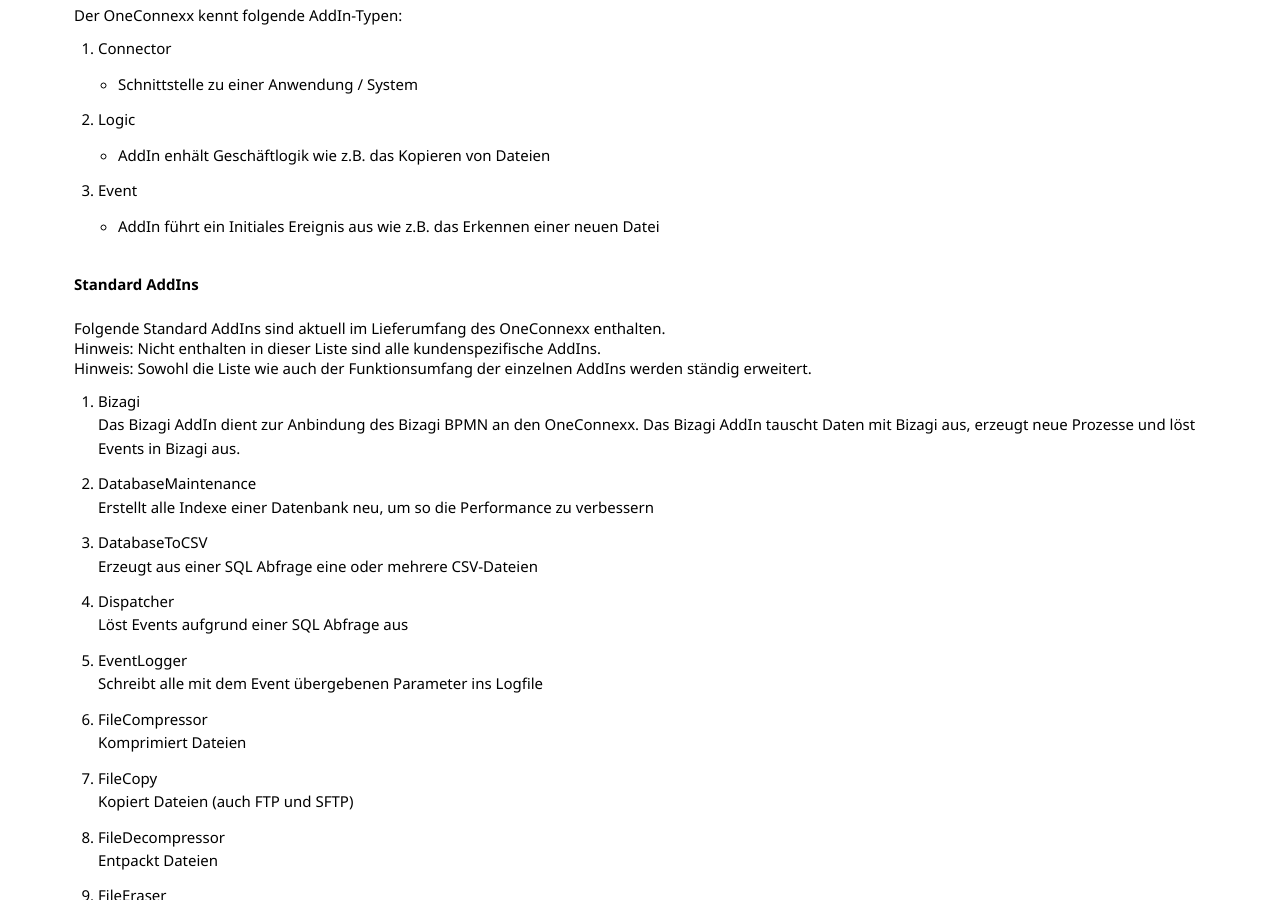
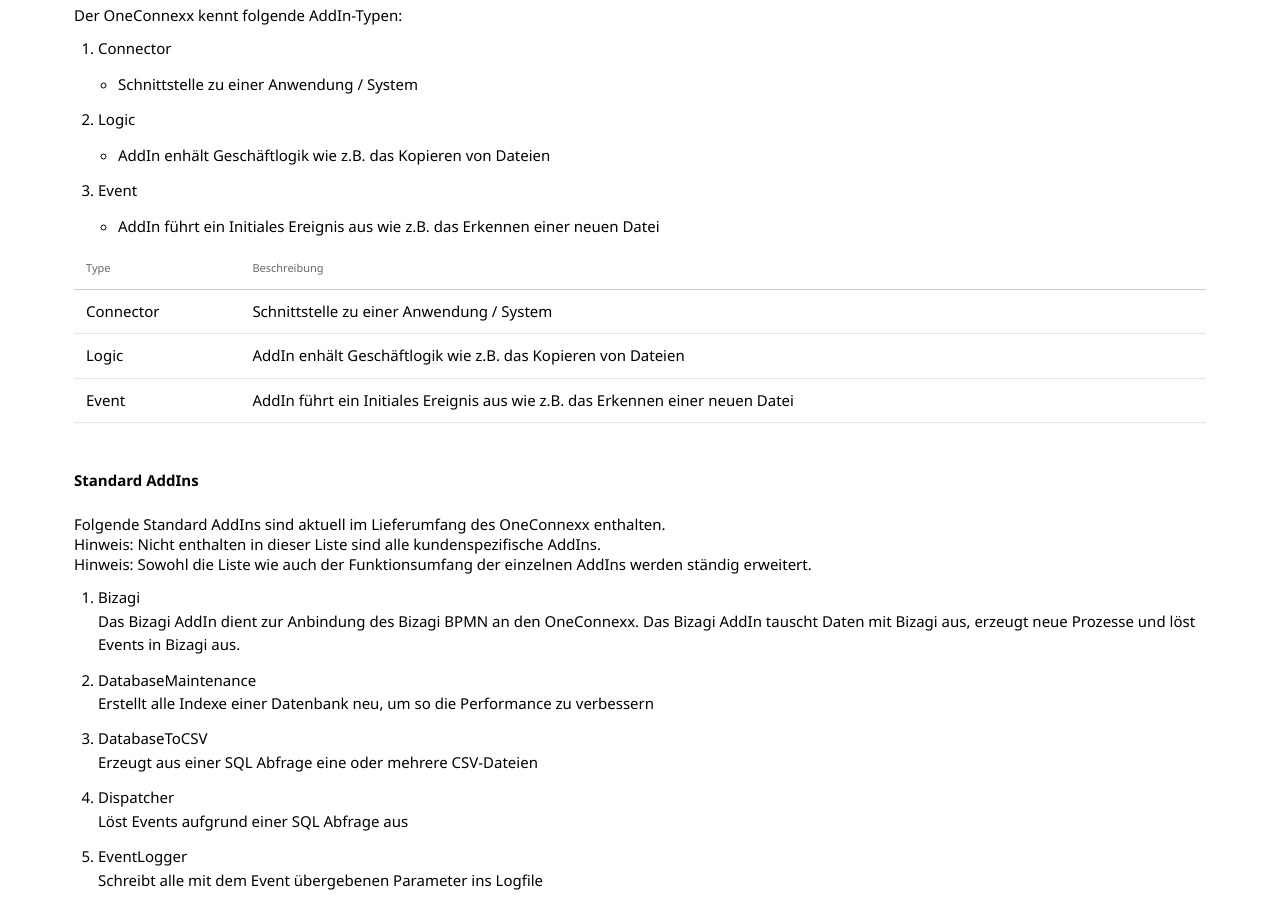
Before and after one commit to primesoft-group/oneconnexx-docs, a Jekyll site: the page built from _pages/addins/de/overview.md, in a window 1280 px wide and 900 px high, scrolled down 323 px. Built offline with Jekyll 4.4.1, drawn with Linux system fonts in a browser that asks for light colours; nearby versions of some CDN libraries; some web fonts are replaced.

Commit message:
Update overview.md

```diff
--- a/_pages/addins/de/overview.md
+++ b/_pages/addins/de/overview.md
@@ -15,6 +15,12 @@
 3. Event
    * AddIn führt ein Initiales Ereignis aus wie z.B. das Erkennen einer neuen Datei
 
+{:.table .table-striped}
+| Type | Beschreibung |
+| --- | --- |
+| Connector | Schnittstelle zu einer Anwendung / System |
+| Logic | AddIn enhält Geschäftlogik wie z.B. das Kopieren von Dateien |
+| Event | AddIn führt ein Initiales Ereignis aus wie z.B. das Erkennen einer neuen Datei |
 
 __Standard AddIns__
 
```
